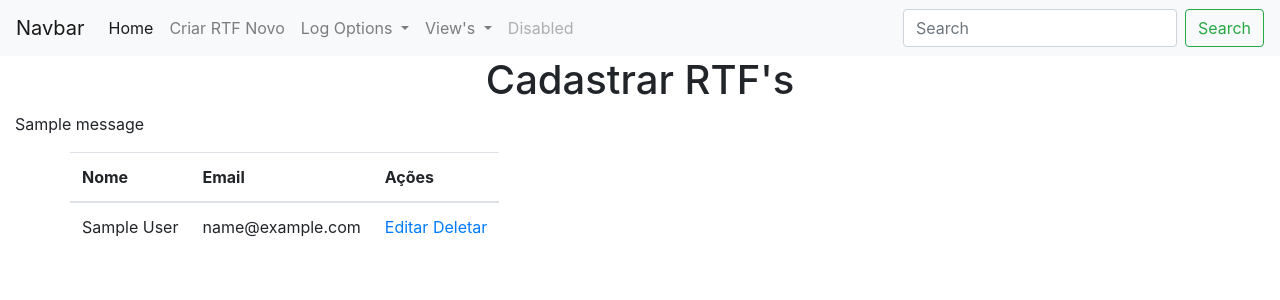
After one commit to jhow-72/CRUD-RTFs, a Flask app: page /viewUsers in a window 1280 px wide. The commit adds this page. Shown: the top 300 px of the page. Run offline with Flask 2, Linux system fonts and the light colour scheme; tables that the repository leaves empty hold one stand-in row (values such as "Sample post"); one stand-in notice (Sample message) is shown.

Commit message:
1a versão do CRUD completa - table de users e de RTFs criada - Ainda faltam as paginas de cada RTF

```diff
--- a/app.py
+++ b/app.py
@@ -1,20 +1,55 @@
 from flask import Flask, redirect, url_for, render_template, request, session, flash
 from datetime import timedelta
+from flask_sqlalchemy import SQLAlchemy
 
 app = Flask(__name__)
 app.secret_key = "jhow"
 app.permanent_session_lifetime = timedelta(minutes=5)
 
+# section sobre o database
+
+app.config['SQLALCHEMY_DATABASE_URI'] = 'sqlite:///db.sqlite3'
+app.config['SQLALCHEMY_TRACK_MODIFICATIONS'] = False
+db = SQLAlchemy(app)
+
+class users(db.Model):
+    id = db.Column("id", db.Integer, primary_key=True, autoincrement=True)
+    name = db.Column("name", db.String(100))
+    email = db.Column("email", db.String(100), unique=True)
+
+    def __init__(self, name, email):
+        self.name = name
+        self.email = email
+
+class RTFs(db.Model):
+    id = db.Column("id", db.Integer, primary_key=True)
+    name = db.Column(db.String(100))
+    descricao = db.Column(db.String(500))
+    qtd_pages = db.Column(db.Integer)
+
+    def __init__(self, name, descricao, qtd_pages):
+        self.name = name
+        self.descricao = descricao
+        self.qtd_pages = qtd_pages
+
+##########################
+
 @app.route("/")
 def index():
     return render_template("index.html")
 
-@app.route("/add/")
-def add():
-    return render_template("adicionar.html")
+@app.route("/addRTF/", methods=["GET", "POST"])
+def addRTF():
+    if request.method == "POST":
+        rtf = RTFs(request.form["name"], request.form["descricao"], request.form["qtd_pages"])
+        db.session.add(rtf)
+        db.session.commit()
+        return redirect(url_for("viewRTF"))
+    else:
+        return render_template("adicionar.html")
 
-@app.route("/edit/")
-def edit():
+@app.route("/edit_rtf/")
+def edit_rtf():
     return render_template("editar.html")
 
 @app.route("/login/", methods=['POST','GET'])
@@ -23,6 +58,15 @@ def login():
         session.permanent = True  # habilita o tempo setado no inicio do arquivo
         user = request.form['nm']
         session["user"] = user
+
+        found_user = users.query.filter_by(name=user).first()
+        if found_user:
+            session["email"] = found_user.email
+        else:
+            usr = users(user, "")
+            db.session.add(usr)
+            db.session.commit()
+
         flash(f"{user} logou com sucesso ")
         return redirect(url_for('user'))
     elif "user" in session:
@@ -32,11 +76,24 @@ def login():
     else:
         return render_template("login.html")
 
-@app.route("/user")
+@app.route("/user", methods=["POST", "GET"])
 def user():
+    email = None
     if "user" in session:
         user = session["user"]
-        return render_template("user.html", user=user)
+
+        if request.method == "POST":
+            email = request.form["email"]
+            session["email"] = email
+            found_user = users.query.filter_by(name=user).first()
+            found_user.email = email
+            db.session.commit()
+            flash("Email Cadastrado com Sucesso!")
+        else:
+            if "email" in session:
+                email = session["email"]
+
+        return render_template("user.html", email=email)
     else:
         flash("Você não está logado!")
         return redirect(url_for("login"))
@@ -47,7 +104,34 @@ def logout():
         user = session["user"]
         flash(f"{user} foi deslogado!", "info")
     session.pop("user", None)
+    session.pop("email", None)
     return redirect(url_for("login"))
 
+@app.route("/viewUsers")
+def viewUsers():
+    return render_template("viewUsers.html", values=users.query.all())
+
+@app.route("/viewRTF")
+def viewRTF():
+    rtfs = RTFs.query.all()
+    return render_template("viewRTFs.html", values=rtfs)
+
+@app.route("/delete_user/<int:id>")
+def delete_user(id):
+    found_user = users.query.get(id)
+    db.session.delete(found_user)
+    db.session.commit()
+    flash('Usuário removido com sucesso!')
+    return redirect(url_for("viewUsers"))
+
+@app.route("/delete_rtf/<int:id>")
+def delete_rtf(id):
+    found_rtf = RTFs.query.get(id)
+    db.session.delete(found_rtf)
+    db.session.commit()
+    flash('RTF removido com sucesso!')
+    return redirect(url_for("viewRTF"))
+
 if __name__ == '__main__':
+    db.create_all()  # cria o banco de dados caso ele ainda não exista
     app.run(debug=True)
--- a/templates/base.html
+++ b/templates/base.html
@@ -16,16 +16,17 @@
 
             <div class="collapse navbar-collapse" id="navbarSupportedContent">
                 <ul class="navbar-nav mr-auto">
+
                     <li class="nav-item active">
                         <a class="nav-link" href="{{ url_for('index') }}">Home <span class="sr-only">(current)</span></a>
                     </li>
+
                     <li class="nav-item">
-                        <a class="nav-link" href="{{url_for('login')}}">TBD</a>
-                    </li><li class="nav-item">
-                        <a class="nav-link" href="{{url_for('add')}}">Criar RTF Novo</a>
+                        <a class="nav-link" href="{{url_for('addRTF')}}">Criar RTF Novo</a>
                     </li>
+
                     <li class="nav-item dropdown">
-                        <a class="nav-link dropdown-toggle" href="#" id="navbarDropdown" role="button" data-toggle="dropdown"
+                        <a class="nav-link dropdown-toggle" href="#" id="navbarDropdownLog" role="button" data-toggle="dropdown"
                            aria-haspopup="true" aria-expanded="false">
                             Log Options
                         </a>
@@ -36,6 +37,20 @@
                             <a class="dropdown-item" href="#">Something else here</a>
                         </div>
                     </li>
+
+                    <li class="nav-item dropdown">
+                        <a class="nav-link dropdown-toggle" href="#" id="navbarDropdownViews" role="button" data-toggle="dropdown"
+                           aria-haspopup="true" aria-expanded="false">
+                            View's
+                        </a>
+                        <div class="dropdown-menu" aria-labelledby="navbarDropdown">
+                            <a class="dropdown-item" href="{{url_for('viewUsers')}}">View Users</a>
+                            <a class="dropdown-item" href="{{ url_for('viewRTF')}}">View RTF's</a>
+                            <div class="dropdown-divider"></div>
+                            <a class="dropdown-item" href="#">Something else here</a>
+                        </div>
+                    </li>
+
                     <li class="nav-item">
                         <a class="nav-link disabled" href="#" tabindex="-1" aria-disabled="true">Disabled</a>
                     </li>
@@ -46,8 +61,12 @@
                 </form>
             </div>
         </nav>
-        <h1 style="style=color:red;text-align:center;">Cadastrar RTF's</h1>
-        {% block content %}{% endblock %}
+
+        <div class="container-fluid">
+            <h1 style="style=color:red;text-align:center;">Cadastrar RTF's</h1>
+            {% block content %}{% endblock %}
+        </div>
+
         <script src="https://code.jquery.com/jquery-3.3.1.slim.min.js"
                 integrity="sha384-q8i/X+965DzO0rT7abK41JStQIAqVgRVzpbzo5smXKp4YfRvH+8abtTE1Pi6jizo"
                 crossorigin="anonymous"></script>
--- a/templates/user.html
+++ b/templates/user.html
@@ -8,5 +8,9 @@
             {% endfor %}
         {% endif %}
     {% endwith %}
-<p>Olá, {{ user }}</p>
+<h1>User Page</h1>
+<form action="" method="post">
+    <input type="email" name="email" id="email" placeholder="Insira seu Email" value="{{ email if email }}">
+    <input type="submit" value="submit">
+</form>
 {% endblock %}
--- /dev/null
+++ b/templates/viewUsers.html
@@ -0,0 +1,37 @@
+{% extends "base.html" %}
+{% block title %}View All Users{% endblock %}
+{% block content %}
+    {% with messages = get_flashed_messages() %}
+        {% if messages %}
+            {% for msg in messages %}
+            <p>{{msg}}</p>
+            {% endfor %}
+        {% endif %}
+    {% endwith %}
+
+    <div class="container">
+        <div class="row">
+            <div class="col-xs-12">
+                <table class="table">
+                    <thead>
+                        <th>Nome</th>
+                        <th>Email</th>
+                        <th>Ações</th>
+                    </thead>
+                    <tbody>
+                        {% for item in values %}
+                            <tr>
+                                <td>{{ item.name }}</td>
+                                <td>{{ item.email }}</td>
+                                <td>
+                                    <a href="#">Editar</a>
+                                    <a href="{{url_for('delete_user', id=item.id)}}">Deletar</a>
+                                </td>
+                            </tr>
+                        {% endfor %}
+                    </tbody>
+                </table>
+            </div>
+        </div>
+    </div>
+{% endblock %}
```
Also changed, not shown: templates/adicionar.html (+16 -5 lines), templates/viewRTFs.html (added, +35 -0 lines), db.sqlite3 (added).
